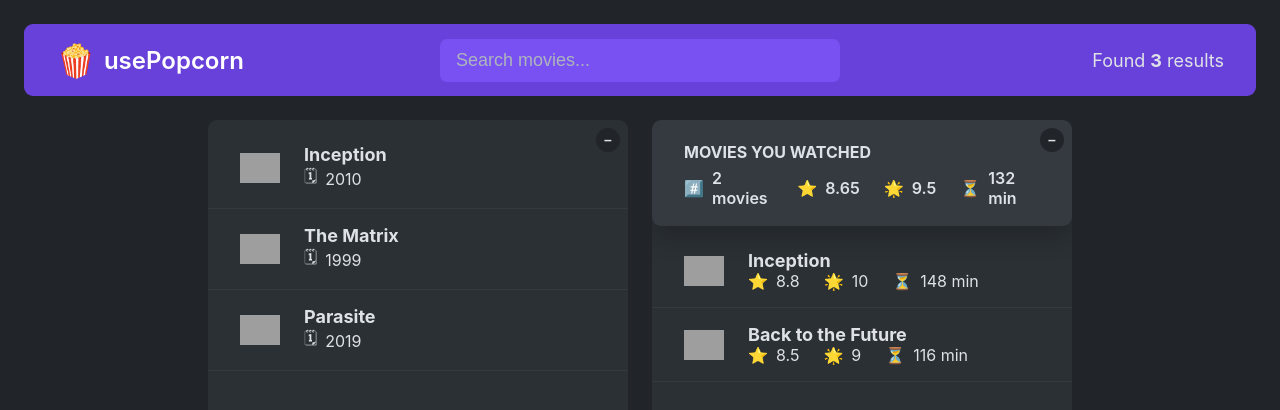
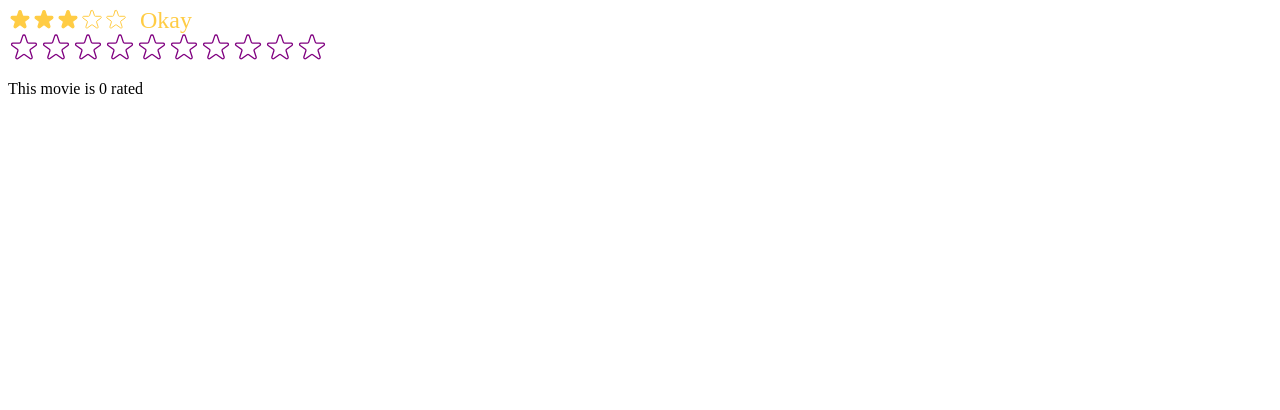
Before and after one commit to BijetaSah/usePopcorn, a React (Create React App) app: page / in a window 1280 px wide. Shown: the top 410 px of the page. Built offline with nearby package versions, Linux system fonts and the light colour scheme; grey boxes are pictures that could not be loaded.

Commit message:
Created a reusable star component

```diff
--- a/public/index.html
+++ b/public/index.html
@@ -24,7 +24,7 @@
       work correctly both with client-side routing and a non-root public URL.
       Learn how to configure a non-root public URL by running `npm run build`.
     -->
-    <title>React App</title>
+    <title>UsePopcorn</title>
   </head>
   <body>
     <noscript>You need to enable JavaScript to run this app.</noscript>
--- a/src/App.js
+++ b/src/App.js
@@ -1,5 +1,5 @@
 import { useState } from "react";
-
+// import "./index.css";
 const tempMovieData = [
   {
     imdbID: "tt1375666",
@@ -51,23 +51,34 @@
   arr.reduce((acc, cur, i, arr) => acc + cur / arr.length, 0);
 
 export default function App() {
-  const [query, setQuery] = useState("");
   const [movies, setMovies] = useState(tempMovieData);
-  const [watched, setWatched] = useState(tempWatchedData);
-  const [isOpen1, setIsOpen1] = useState(true);
-  const [isOpen2, setIsOpen2] = useState(true);
-
-  const avgImdbRating = average(watched.map((movie) => movie.imdbRating));
-  const avgUserRating = average(watched.map((movie) => movie.userRating));
-  const avgRuntime = average(watched.map((movie) => movie.runtime));
 
   return (
     <>
-      <nav className="nav-bar">
+      <Navbar>
+        <Logo />
+        <SearchResult />
+        <NumberOfResults movies={movies} />
+      </Navbar>
+      <Main movies={movies} />
+    </>
+  );
+}
+function Navbar({ children }) {
+  return <nav className="nav-bar">{children}</nav>;
+}
+function Logo() {
+  return (
     <div className="logo">
       <span role="img">🍿</span>
       <h1>usePopcorn</h1>
     </div>
+  );
+}
+function SearchResult() {
+  const [query, setQuery] = useState("");
+
+  return (
     <input
       className="search"
       type="text"
@@ -75,20 +86,44 @@
       value={query}
       onChange={(e) => setQuery(e.target.value)}
     />
+  );
+}
+function NumberOfResults({ movies }) {
+  return (
     <p className="num-results">
       Found <strong>{movies.length}</strong> results
     </p>
-      </nav>
+  );
+}
+function Main({ movies }) {
+  const [watched, setWatched] = useState(tempWatchedData);
 
+  return (
     <main className="main">
+      <Box>
+        <MovieList movies={movies} />
+      </Box>
+      <Box>
+        <WatchedSummary watched={watched} />
+        <WatchedMovieLists watched={watched} />
+      </Box>
+    </main>
+  );
+}
+function Box({ children }) {
+  const [isOpen, setIsOpen] = useState(true);
+
+  return (
     <div className="box">
-          <button
-            className="btn-toggle"
-            onClick={() => setIsOpen1((open) => !open)}
-          >
-            {isOpen1 ? "–" : "+"}
+      <button className="btn-toggle" onClick={() => setIsOpen((open) => !open)}>
+        {isOpen ? "–" : "+"}
       </button>
-          {isOpen1 && (
+      {isOpen && children}
+    </div>
+  );
+}
+function MovieList({ movies }) {
+  return (
     <ul className="list">
       {movies?.map((movie) => (
         <li key={movie.imdbID}>
@@ -103,18 +138,13 @@
         </li>
       ))}
     </ul>
-          )}
-        </div>
-
-        <div className="box">
-          <button
-            className="btn-toggle"
-            onClick={() => setIsOpen2((open) => !open)}
-          >
-            {isOpen2 ? "–" : "+"}
-          </button>
-          {isOpen2 && (
-            <>
+  );
+}
+function WatchedSummary({ watched }) {
+  const avgImdbRating = average(watched.map((movie) => movie.imdbRating));
+  const avgUserRating = average(watched.map((movie) => movie.userRating));
+  const avgRuntime = average(watched.map((movie) => movie.runtime));
+  return (
     <div className="summary">
       <h2>Movies you watched</h2>
       <div>
@@ -136,7 +166,10 @@
         </p>
       </div>
     </div>
-
+  );
+}
+function WatchedMovieLists({ watched }) {
+  return (
     <ul className="list">
       {watched.map((movie) => (
         <li key={movie.imdbID}>
@@ -159,10 +192,5 @@
         </li>
       ))}
     </ul>
-            </>
-          )}
-        </div>
-      </main>
-    </>
   );
 }
--- a/src/index.css
+++ b/src/index.css
@@ -54,7 +54,7 @@
   max-width: 42rem;
   background-color: var(--color-background-500);
   border-radius: 0.9rem;
-  overflow: scroll;
+  /* overflow: scroll; */
   position: relative;
 }
 
@@ -138,7 +138,7 @@
 .list {
   list-style: none;
   padding: 0.8rem 0;
-  overflow: scroll;
+  /* overflow: scroll; */
 }
 
 .list-watched {
--- a/src/index.js
+++ b/src/index.js
@@ -1,12 +1,37 @@
-import React from 'react';
-import ReactDOM from 'react-dom/client';
-import './index.css';
-import App from './App';
+import React, { useState } from "react";
+import ReactDOM from "react-dom/client";
+// import "./index.css";
+// import App from "./App";
+import StarRating from "./starRating";
 
-
-const root = ReactDOM.createRoot(document.getElementById('root'));
+const root = ReactDOM.createRoot(document.getElementById("root"));
+function Test() {
+  const [movieRating, setMovieRating] = useState(0);
+  return (
+    <div>
+      <StarRating
+        maxRating={10}
+        color="purple"
+        size={32}
+        onSetRating={setMovieRating}
+      />
+      <p>This movie is {movieRating} rated</p>
+    </div>
+  );
+}
 root.render(
   <React.StrictMode>
-    <App />
+    {/* <App /> */}
+
+    <StarRating
+      maxRating={5}
+      color="#fc4"
+      size="24"
+      className=""
+      messages={["Terrible", "Bad", "Okay", "Good", "Amazing"]}
+      defaultRating={3}
+    />
+    {/* <StarRating maxRating={5} color="blue" size={48} /> */}
+    <Test />
   </React.StrictMode>
 );
--- /dev/null
+++ b/src/starRating.js
@@ -0,0 +1,108 @@
+import { useState } from "react";
+import PropTypes from "prop-types";
+const containerBox = {
+  display: "flex",
+  gap: "12px",
+  alignItems: "center",
+};
+const starContainer = {
+  display: "flex",
+};
+StarRating.propTypes = {
+  maxRating: PropTypes.number,
+  color: PropTypes.string,
+  classname: PropTypes.string,
+  size: PropTypes.number,
+  defaultRating: PropTypes.number,
+  messages: PropTypes.array,
+  onSetRating: PropTypes.func,
+};
+export default function StarRating({
+  maxRating = 5,
+  color = "#fcc412",
+  className = "",
+  size = 12,
+  defaultRating = 0,
+  messages = [],
+  onSetRating,
+}) {
+  const [rating, setRating] = useState(defaultRating);
+  const [tempRating, setTempRating] = useState(0);
+  function handleRating(rate) {
+    setRating(rate);
+    onSetRating(rate);
+  }
+  const text = {
+    lineHeight: "1",
+    margin: "0",
+    fontSize: `${size}px`,
+    color: `${color}`,
+  };
+  return (
+    <div style={containerBox} className={className}>
+      <div style={starContainer}>
+        {Array.from({ length: maxRating }, (_, i) => (
+          <Star
+            key={i}
+            onRate={() => handleRating(i + 1)}
+            full={tempRating ? tempRating >= i + 1 : rating >= i + 1}
+            onHoverIn={() => {
+              setTempRating(i + 1);
+            }}
+            onHoverOut={() => {
+              setTempRating(0);
+            }}
+            color={color}
+            size={size}
+          />
+        ))}
+      </div>
+      <span style={text}>
+        {messages.length === maxRating
+          ? messages[rating - 1]
+          : tempRating || rating || ""}
+      </span>
+    </div>
+  );
+}
+function Star({ onRate, full, onHoverIn, onHoverOut, color, size }) {
+  const star = {
+    height: `${size}px`,
+    width: `${size}px`,
+
+    cursor: "pointer",
+  };
+  return (
+    <span
+      style={star}
+      onClick={onRate}
+      onMouseEnter={onHoverIn}
+      onMouseLeave={onHoverOut}
+    >
+      {full ? (
+        <svg
+          xmlns="http://www.w3.org/2000/svg"
+          viewBox="0 0 20 20"
+          fill={color}
+          stroke={color}
+        >
+          <path d="M9.049 2.927c.3-.921 1.603-.921 1.902 0l1.07 3.292a1 1 0 00.95.69h3.462c.969 0 1.371 1.24.588 1.81l-2.8 2.034a1 1 0 00-.364 1.118l1.07 3.292c.3.921-.755 1.688-1.54 1.118l-2.8-2.034a1 1 0 00-1.175 0l-2.8 2.034c-.784.57-1.838-.197-1.539-1.118l1.07-3.292a1 1 0 00-.364-1.118L2.98 8.72c-.783-.57-.38-1.81.588-1.81h3.461a1 1 0 00.951-.69l1.07-3.292z" />
+        </svg>
+      ) : (
+        <svg
+          xmlns="http://www.w3.org/2000/svg"
+          fill="none"
+          viewBox="0 0 24 24"
+          stroke={color}
+        >
+          <path
+            strokeLinecap="round"
+            strokeLinejoin="round"
+            strokeWidth="{2}"
+            d="M11.049 2.927c.3-.921 1.603-.921 1.902 0l1.519 4.674a1 1 0 00.95.69h4.915c.969 0 1.371 1.24.588 1.81l-3.976 2.888a1 1 0 00-.363 1.118l1.518 4.674c.3.922-.755 1.688-1.538 1.118l-3.976-2.888a1 1 0 00-1.176 0l-3.976 2.888c-.783.57-1.838-.197-1.538-1.118l1.518-4.674a1 1 0 00-.363-1.118l-3.976-2.888c-.784-.57-.38-1.81.588-1.81h4.914a1 1 0 00.951-.69l1.519-4.674z"
+          />
+        </svg>
+      )}
+    </span>
+  );
+}
```
Lines whose indentation alone changed are shown as unchanged.
